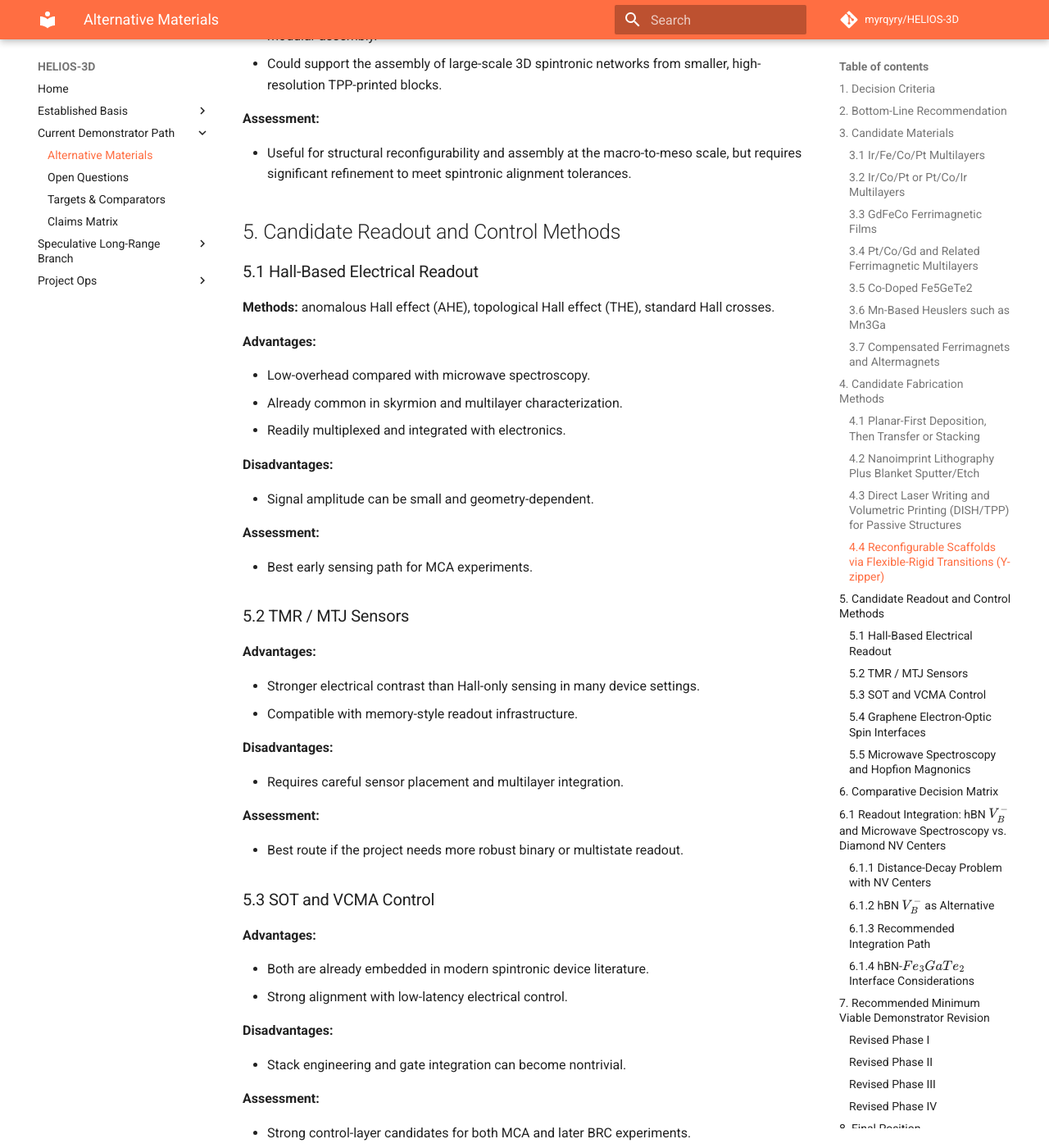
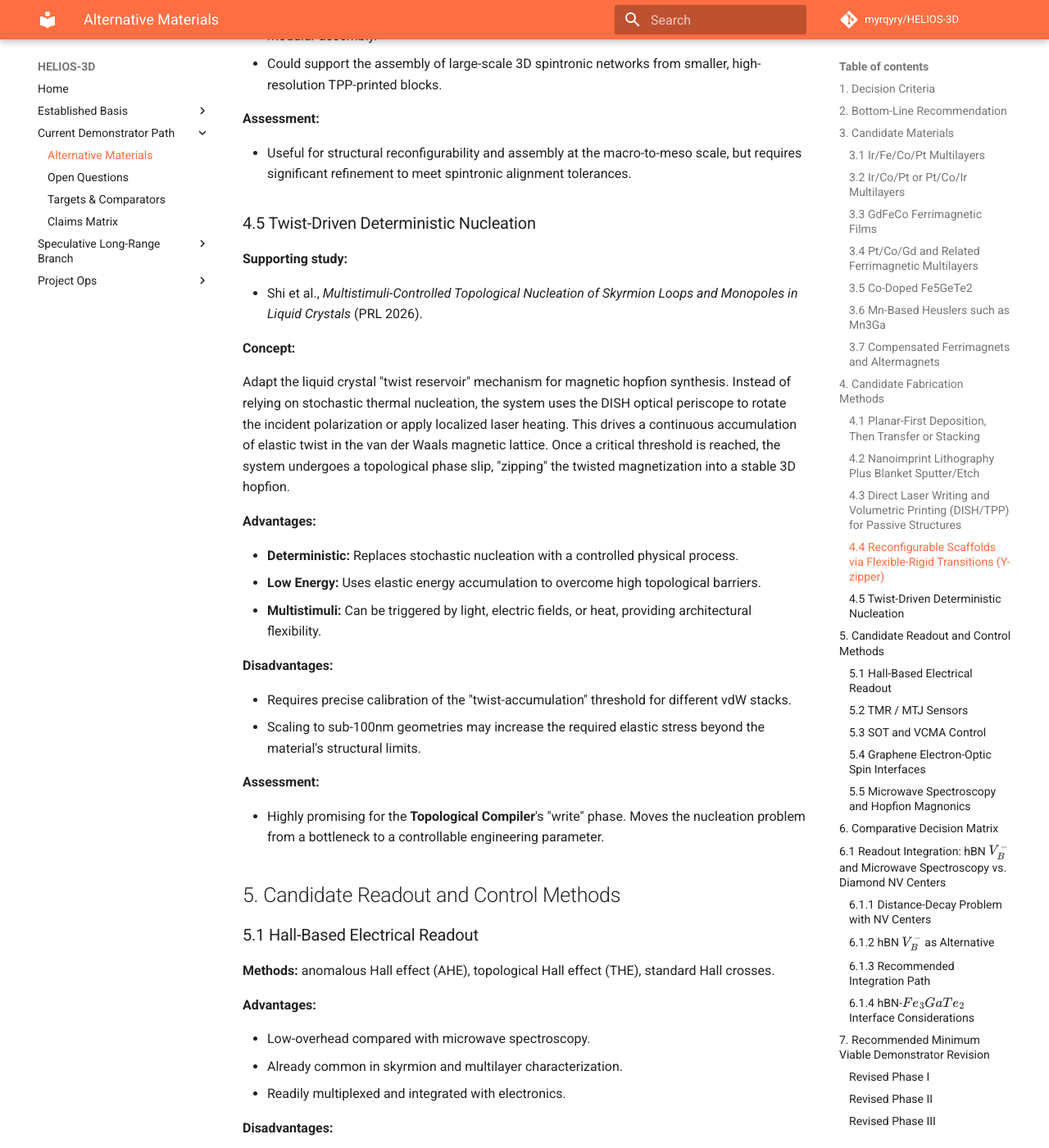
Before and after one commit to myrqyry/HELIOS-3D, an MkDocs documentation site: the page built from docs/ALTERNATIVE_MATERIALS_AND_METHODS.md, in a window 1280 px wide and 1400 px high, scrolled down 8361 px. Shown: the whole window at 82% size. Built offline with MkDocs 1.6.1 and Material for MkDocs 9.7.7, drawn with Linux system fonts in a browser that asks for light colours; comment, search, counter and statistics services are not loaded.

Commit message:
docs: architect modular tiling strategy for DISH scaling and integrate twist-driven nucleation

```diff
--- a/docs/ALTERNATIVE_MATERIALS_AND_METHODS.md
+++ b/docs/ALTERNATIVE_MATERIALS_AND_METHODS.md
@@ -303,6 +303,31 @@ Utilize 3D-printed interlocking zipper structures that can transition from flexi
 
 * Useful for structural reconfigurability and assembly at the macro-to-meso scale, but requires significant refinement to meet spintronic alignment tolerances.
 
+### 4.5 Twist-Driven Deterministic Nucleation
+
+**Supporting study:**
+
+* Shi et al., *Multistimuli-Controlled Topological Nucleation of Skyrmion Loops and Monopoles in Liquid Crystals* (PRL 2026).
+
+**Concept:**
+
+Adapt the liquid crystal "twist reservoir" mechanism for magnetic hopfion synthesis. Instead of relying on stochastic thermal nucleation, the system uses the DISH optical periscope to rotate the incident polarization or apply localized laser heating. This drives a continuous accumulation of elastic twist in the van der Waals magnetic lattice. Once a critical threshold is reached, the system undergoes a topological phase slip, "zipping" the twisted magnetization into a stable 3D hopfion.
+
+**Advantages:**
+
+* **Deterministic:** Replaces stochastic nucleation with a controlled physical process.
+* **Low Energy:** Uses elastic energy accumulation to overcome high topological barriers.
+* **Multistimuli:** Can be triggered by light, electric fields, or heat, providing architectural flexibility.
+
+**Disadvantages:**
+
+* Requires precise calibration of the "twist-accumulation" threshold for different vdW stacks.
+* Scaling to sub-100nm geometries may increase the required elastic stress beyond the material's structural limits.
+
+**Assessment:**
+
+* Highly promising for the **Topological Compiler**'s "write" phase. Moves the nucleation problem from a bottleneck to a controllable engineering parameter.
+
 ## 5. Candidate Readout and Control Methods
 
 ### 5.1 Hall-Based Electrical Readout
```
Also changed, not shown: docs/CLAIMS_MATRIX.md (+1 -1 lines), docs/LITERATURE_REVIEW.md (+2 -0 lines), docs/OPEN_QUESTIONS.md (+2 -1 lines), docs/PROPOSED_FABRICATION_PATH_AND_CONTROL.md (+1 -1 lines), research_specifications/module_6_modular_tiling_scaling.md (added, +54 -0 lines).
